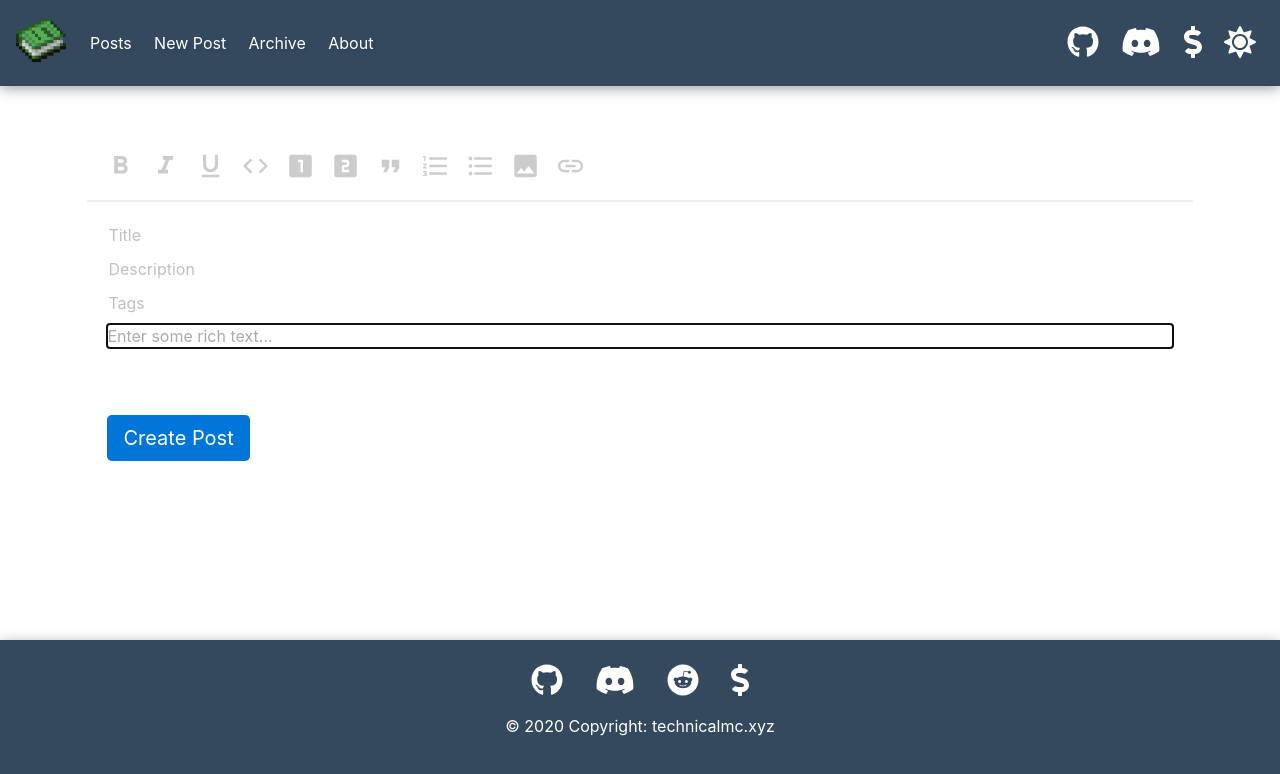
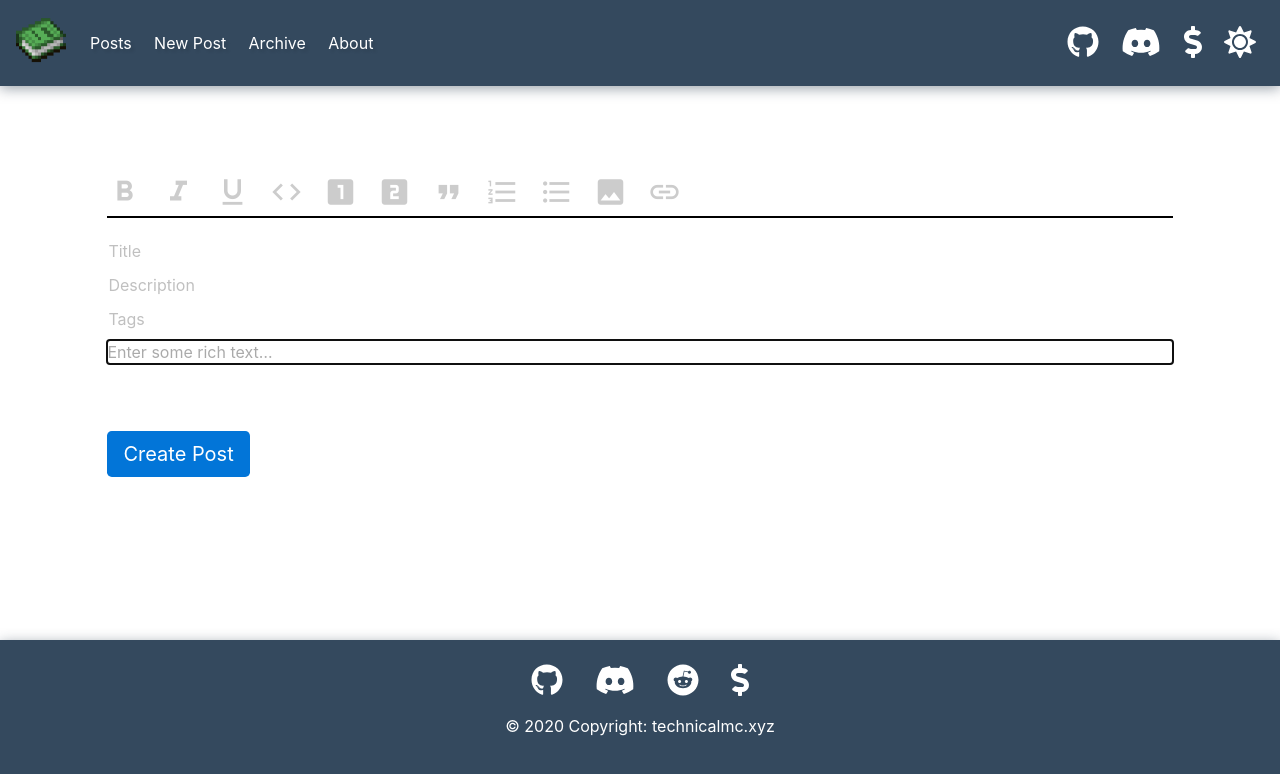
Before and after one commit to Jackbaude/tmc-frontend, a React (Create React App) app: page /new-post in a window 1280 px wide. Shown: the top 774 px of the page. Built offline with nearby package versions, Linux system fonts and the light colour scheme.

Commit message:
added the login routes and fixed the tool bar

```diff
--- a/src/App.tsx
+++ b/src/App.tsx
@@ -9,6 +9,8 @@ import NewPost from "./components/NewPost/NewPost";
 import Archive from "./components/Archive/Archive";
 import About from "./components/About/About";
 import License from './components/License/License';
+import Login from "./components/Login/login";
+import Signup from "./components/Login/signup";
 const App = () => {
     return (
         <Router>
@@ -16,7 +18,8 @@ const App = () => {
                 <Layout>
                     <Switch>
                         <Route exact path='/' component={Home}/>
-                        <Route path='/login' component={License}/>
+                        <Route path='/login' component={Login}/>
+                        <Route path='/signup' component={Signup}/>
                         <Route exact path='/about' component={About}/>
                         <Route path='/posts' component={Posts}/>
                         <Route path='/render-post/:id' component={RenderedPost}/>
--- a/src/components/NewPost/NewPost.tsx
+++ b/src/components/NewPost/NewPost.tsx
@@ -154,6 +154,7 @@ const NewPost = () => {
                            placeholder={"Tags"}
                            name={"tags"}
                            required/>
+
                     <Editable
                         renderElement={renderElement}
                         renderLeaf={renderLeaf}
--- a/src/components/RichUtils.tsx
+++ b/src/components/RichUtils.tsx
@@ -112,7 +112,7 @@ export const Icon = React.forwardRef(
                 'material-icons',
                 className,
                 css`
-          font-size: 30px;
+          font-size: 34px;
           vertical-align: text-bottom;
         `
             )}
@@ -158,7 +158,7 @@ export const Menu = React.forwardRef(
           }
 
           & > * + * {
-            margin-left: 15px;
+            margin-left: 20px;
           }
         `
             )}
@@ -179,13 +179,15 @@ export const Toolbar = React.forwardRef(
             {...props}
             ref={ref}
             className={cx(
-                className,
+                className, "editorbar",
                 css`
-          position: relative;
-          padding: 1px 18px 17px;
-          margin: 0 -20px;
-          border-bottom: 2px solid #eee;
+          position: sticky;
+          top: 0;
+          // padding: 1px 18px 0px;
+          // margin: 10 0;
           margin-bottom: 20px;
+
+
         `
             )}
         />
--- a/src/index.css
+++ b/src/index.css
@@ -215,7 +215,13 @@ a.nav-link {
 .footer-icon {
     margin: 1rem 1rem;
 }
+.editorbar {
+    background: var(--global-bg-color-primary);
+    padding-bottom: 5px;
+    padding-top: 25px;
+    border-bottom: currentColor 2px solid;
 
+}
 .spacing-block {
     height: 4vw;
     width: 100%;
```
